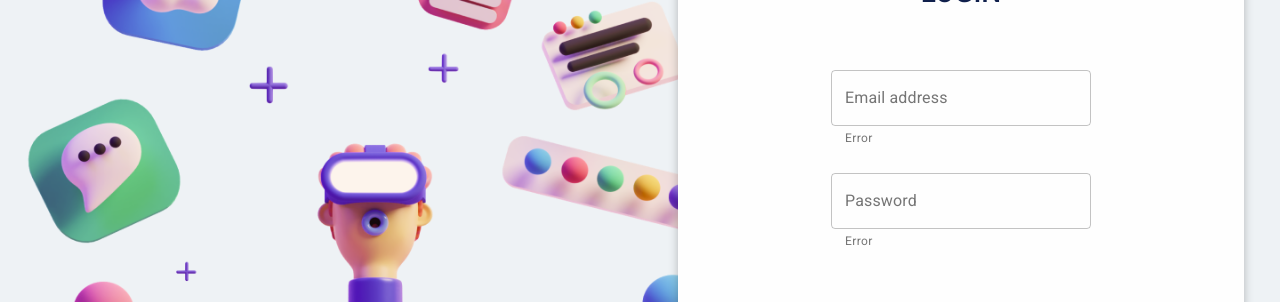
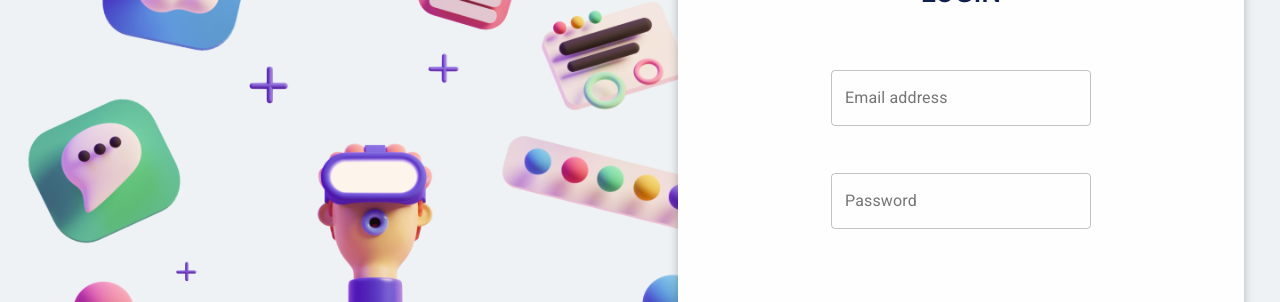
Before and after one commit to OlehSihunov/login-form-react, a React (Create React App) app: page / in a window 1280 px wide. Shown: the part 200-502 px from the top of the page. Built offline with nearby package versions, Linux system fonts and the light colour scheme.

Commit message:
add functions to btn

```diff
--- a/src/components/loginForm/loginForm.js
+++ b/src/components/loginForm/loginForm.js
@@ -11,24 +11,59 @@ import Styles from '../stylesMUI/stylesMUI';
 const LoginForm = () => {
     const [email, setEmail] = useState('')
     const [password, setPassword] = useState('')
+    const [emailError,setEmailError] = useState(false)
+    const [passwordError,setPasswordError] = useState(false)
+
     const handleSubmit = (e) => {
+      !email?setEmailError(true):setEmailError(false)
+      !password?setPasswordError(true) : setPasswordError(false)
+      if(email !== ''&&password !== ''){
+        console.log(!email)
+        console.log(!password)
+        alert(`Email: ${email}\nPassword: ${password}`)
+      }
+    }
 
+    const handleField =(e,type) => {
+        if(type === 'email'){
+            setEmail(e.target.value)
+            !e.target.value?setEmailError(true):setEmailError(false)
+        }
+        if(type ==='password'){
+            setPassword(e.target.value)
+            !e.target.value?setPasswordError(true):setPasswordError(false)
+        }
     }
+
     const classes  = Styles()
     return(
         <div className = 'login-form' id = 'login-form'>
                     <h1  >LOGIN</h1>
-                    <FormControl variant="outlined" className={classes.textField}>
+                    <FormControl variant="outlined"
+                     className={classes.textField}
+                     error ={emailError}>
                         <InputLabel htmlFor="component-outlined" className={classes.inputLabel} >Email address</InputLabel>
-                        <OutlinedInput id="component-outlined" value={email} className={classes.inputField} onChange={(e) => setEmail(e.target.value)} label="Name" aria-describedby="component-error-text"/>
-                        <FormHelperText id="component-error-text">Error</FormHelperText>
+                        <OutlinedInput id="component-outlined"
+                        value={email}
+                        className={classes.inputField}
+                        onChange={(e) => handleField(e,'email')}
+                        label="Name"
+                        aria-describedby="component-error-email-text"/>
+                        <FormHelperText id="component-error-email-text">{passwordError?'Email Required':`\ `}</FormHelperText>
                     </FormControl>
-                    <FormControl variant="outlined" className={classes.textField} >
+                    <FormControl variant="outlined"
+                    className={classes.textField}
+                    error ={passwordError} >
                         <InputLabel htmlFor="component-outlined-password">Password</InputLabel>
-                        <OutlinedInput id="component-outlined-password" value={password}   className={classes.inputField} onChange={(e) => setPassword(e.target.value)} label="Name" aria-describedby="component-error-text"/>
-                        <FormHelperText id="component-error-text">Error</FormHelperText>
+                        <OutlinedInput id="component-outlined-password"
+                        value={password}
+                        className={classes.inputField}
+                        onChange={(e) => handleField(e,'password')}
+                        label="Name"
+                        aria-describedby="component-error-password-text"/>
+                        <FormHelperText id="component-error-password-text">{passwordError?'Password Required':`\ `}</FormHelperText>
                     </FormControl>
-                    <Button className = {classes.btn} size ='large' onClick = { () =>handleSubmit()}>LOG IN</Button>
+                    <Button className = {passwordError||emailError?classes.btnDis:classes.btn} size ='large' onClick = { () =>handleSubmit()}>LOG IN</Button>
                     <p className = 'login-form__help-text_underlined'>Forgot your password?</p>
                     <p className = 'login-form__help-text'>Don’t have an account yet? <span>Register</span></p>
         </div>
--- a/src/components/stylesMUI/stylesMUI.js
+++ b/src/components/stylesMUI/stylesMUI.js
@@ -29,6 +29,21 @@ const Styles = () => {
                 height: '40px'
               }
         },
+        btnDis:{
+                marginTop: '80px',
+                width: '220px',
+                height: '48px',
+                background: '#B2B7BB',
+                borderRadius: '5px',
+                color: 'white',
+                fontSize:'19px',
+                fontWeight:'500',
+                [theme.breakpoints.down('xs')]: {
+                    marginTop: '60px',
+                    width: '165px',
+                    height: '40px'
+                  }
+        },
         textField:{
            width:"260px",
            marginTop:'24px',
```
